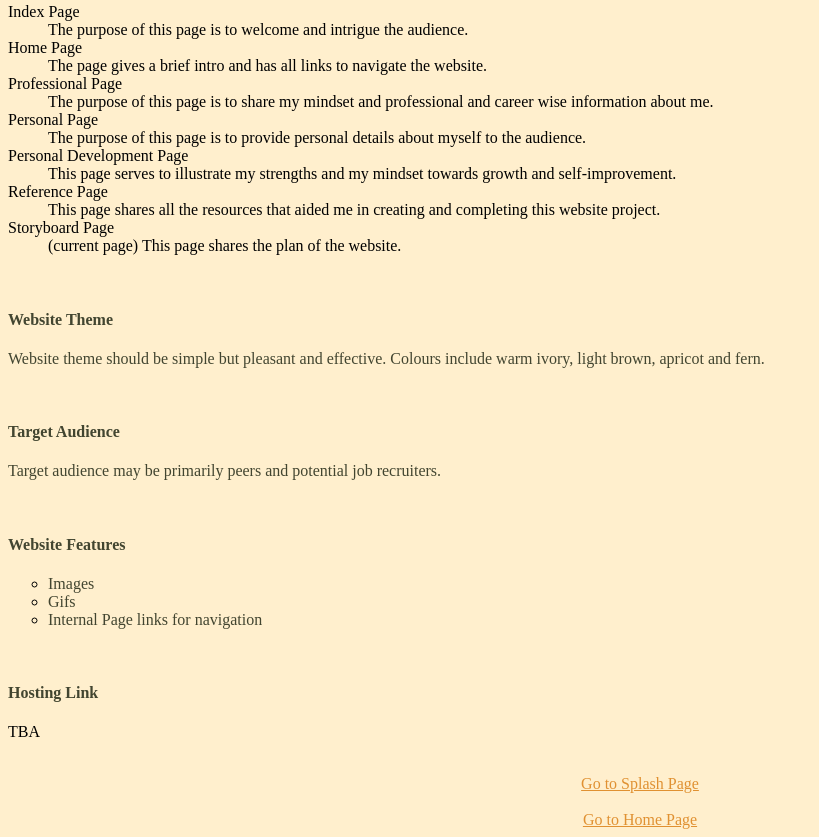
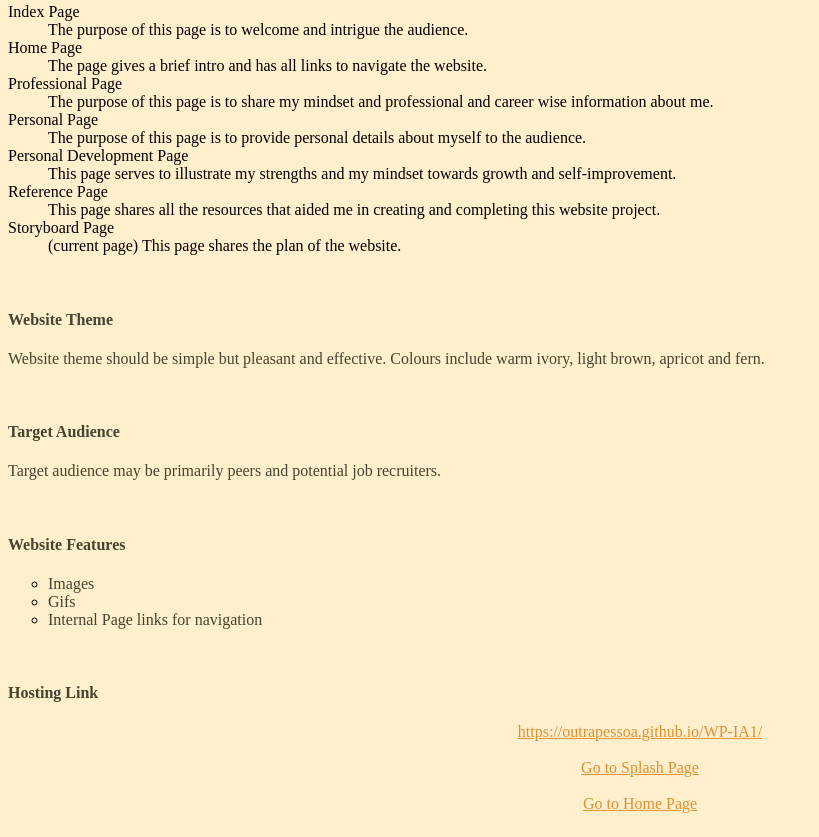
Before and after one commit to outrapessoa/WP-IA1, a plain HTML site: page storyboardpg.html in a window 1280 px wide. Shown: the part 1095-1932 px from the top of the page, without its empty margins (0-819 px from the left). Drawn offline with Linux system fonts and the light colour scheme.

Commit message:
Update storyboardpg.html

```diff
--- a/storyboardpg.html
+++ b/storyboardpg.html
@@ -45,7 +45,7 @@
 		</ul>
 		</br>
 		<font color="#424530"><h4>Hosting Link</h4></font>
-		<p>TBA</p>
+		<a href="https://outrapessoa.github.io/WP-IA1/" target="_self" style="color:#E09132"><center>https&#58;&#47;&#47;outrapessoa.github.io&#47;WP-IA1&#47;<center></a>
 		</br>
 		<a href="index.html" target="_self" style="color:#E09132"><center>Go to Splash Page<center></a></br>
 		<a href="homepg.html" target="_self" style="color:#E09132"><center>Go to Home Page<center></a>
```
